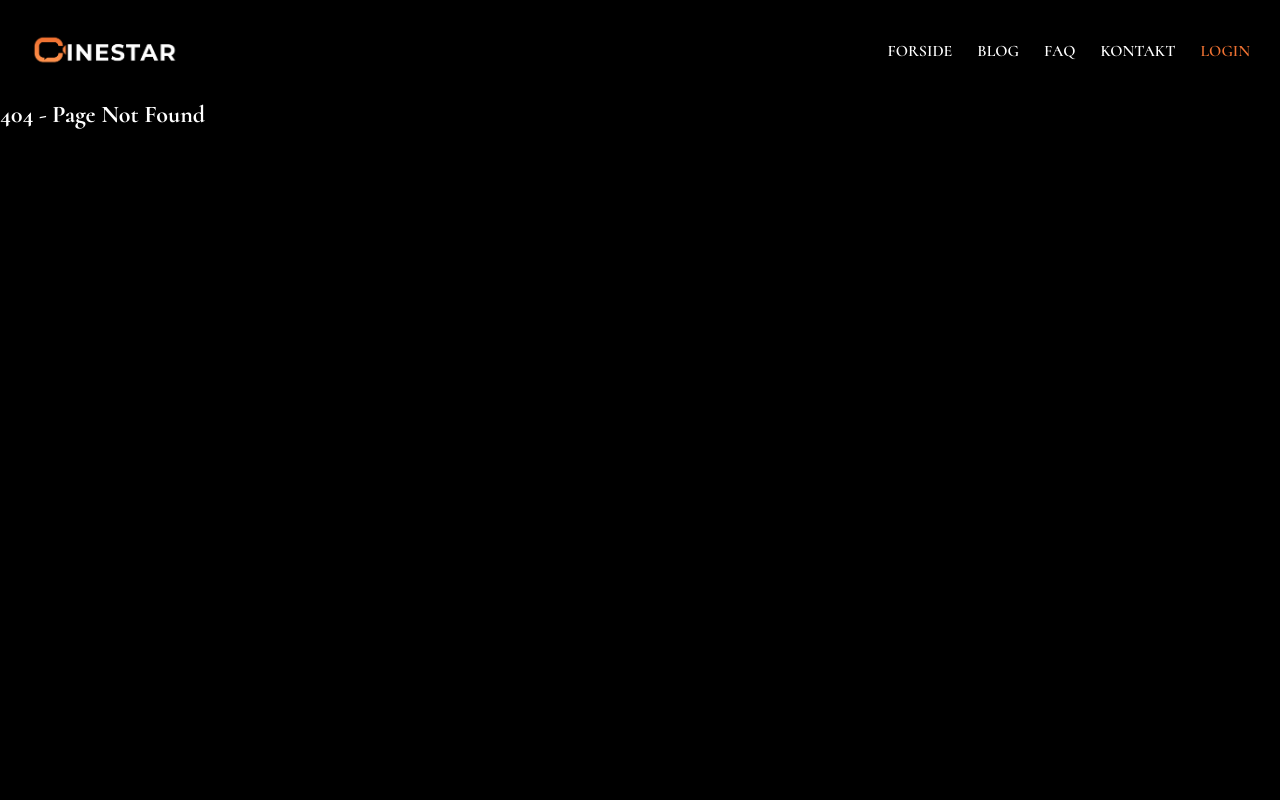
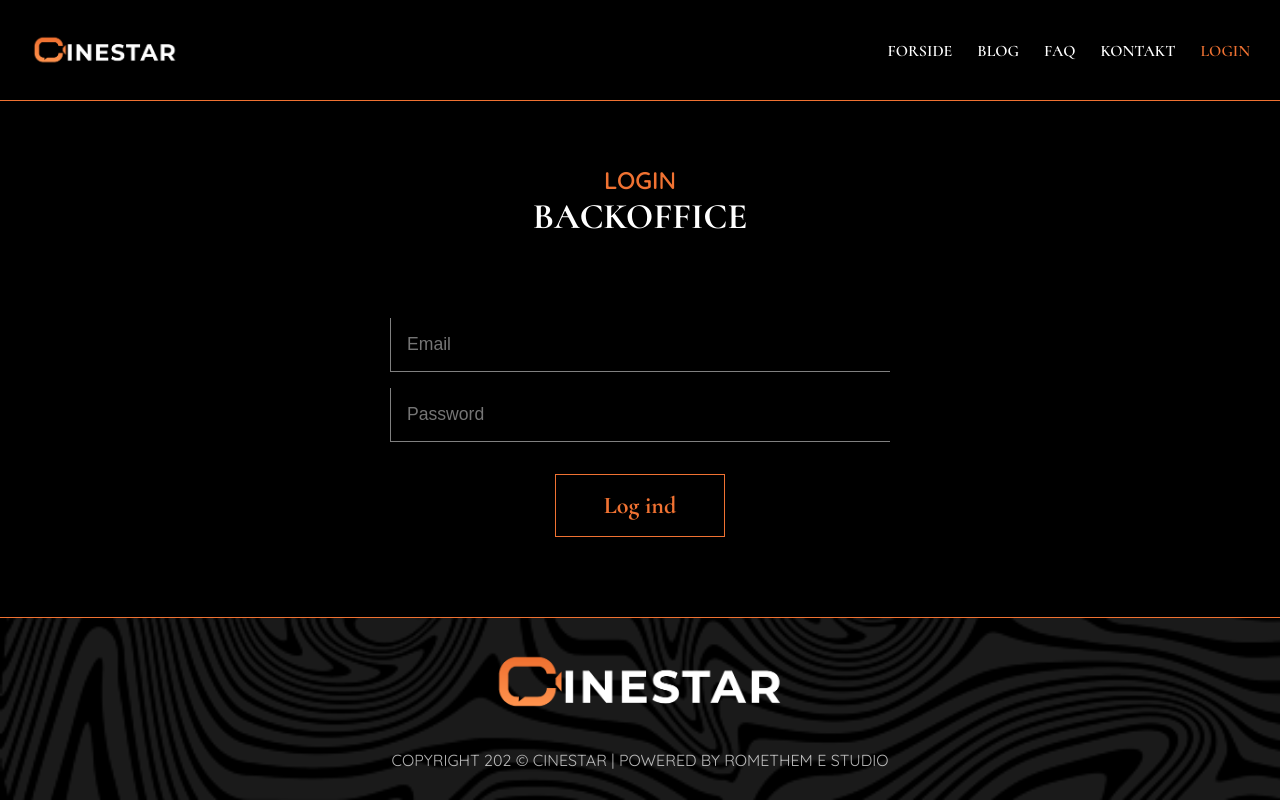
Before and after one commit to NikolajWeb/Cinestar, a React (Vite) app: page /login in a window 1280 px wide. Before the commit this address had no page. Built offline with nearby package versions, Linux system fonts and the light colour scheme.

Commit message:
add login sim

```diff
--- a/package.json
+++ b/package.json
@@ -14,7 +14,8 @@
     "react": "^19.3.1",
     "react-dom": "^19.3.1",
     "react-icons": "^5.7.0",
-    "react-router-dom": "^7.18.4"
+    "react-router-dom": "^7.18.4",
+    "yup": "^1.7.1"
   },
   "devDependencies": {
     "@types/react": "^19.3.0",
--- a/src/App.jsx
+++ b/src/App.jsx
@@ -10,6 +10,7 @@ import Home from "./pages/Home.jsx";
 import Blog from "./pages/Blog.jsx";
 import FAQ from "./pages/FAQ.jsx";
 import Contact from "./pages/Contact.jsx";
+import Login from "./pages/login/Login.jsx";
 
 import NotFound from "./pages/404.jsx";
 
@@ -24,10 +25,9 @@ import backofficeLoader from "./loaders/DataLoaders.jsx";
 function AppLayout() {
   const location = useLocation();
 
-  const isLoginPage = location.pathname === "/login";
   const isBackoffice = location.pathname === "/backoffice";
 
-  const minimalLayout = isLoginPage || isBackoffice;
+  const minimalLayout = isBackoffice;
 
   return (
     <main>
@@ -67,12 +67,12 @@ const router = createBrowserRouter([
         element: <Contact />,
       },
 
-      /* {
+      {
         path: "/login",
         element: <Login />,
       },
 
-      {
+      /* {
         path: "/backoffice",
         element: <Backoffice />,
         loader: backofficeLoader,
--- /dev/null
+++ b/src/pages/login/Login.jsx
@@ -0,0 +1,94 @@
+import { useState } from "react";
+import * as yup from "yup";
+
+import styles from "./Login.module.css";
+
+const loginSchema = yup.object({
+    email: yup
+        .string()
+        .email("Indtast en gyldig email")
+        .required("Email er påkrævet"),
+
+    password: yup
+        .string()
+        .required("Password er påkrævet"),
+});
+
+const Login = () => {
+    const [email, setEmail] = useState("");
+    const [password, setPassword] = useState("");
+    const [errors, setErrors] = useState({});
+
+    const handleSubmit = async (e) => {
+        e.preventDefault();
+
+        try {
+            await loginSchema.validate(
+                {
+                    email,
+                    password,
+                },
+                { abortEarly: false }
+            );
+
+            // Simulation af login
+            window.location.href = "/backoffice";
+        } catch (error) {
+            const validationErrors = {};
+
+            error.inner.forEach((err) => {
+                validationErrors[err.path] = err.message;
+            });
+
+            setErrors(validationErrors);
+        }
+    };
+
+    return (
+        <article className={styles.loginContainer}>
+            <div className={styles.title}>
+                <p>Login</p>
+                <h1>backoffice</h1>
+            </div>
+
+            <form
+                className={styles.loginForm}
+                onSubmit={handleSubmit}
+            >
+                <div>
+                    <input
+                        id="email"
+                        type="email"
+                        placeholder="Email"
+                        value={email}
+                        onChange={(e) => setEmail(e.target.value)}
+                    />
+
+                    {errors.email && (
+                        <p className={styles.error}>{errors.email}</p>
+                    )}
+                </div>
+
+                <div>
+                    <input
+                        id="password"
+                        type="password"
+                        placeholder="Password"
+                        value={password}
+                        onChange={(e) => setPassword(e.target.value)}
+                    />
+
+                    {errors.password && (
+                        <p className={styles.error}>{errors.password}</p>
+                    )}
+                </div>
+
+                <button type="submit">
+                    Log ind
+                </button>
+            </form>
+        </article>
+    );
+};
+
+export default Login;
--- /dev/null
+++ b/src/pages/login/Login.module.css
@@ -0,0 +1,105 @@
+.title {
+    text-transform: uppercase;
+    padding: 1.5rem 1rem;
+    font-size: 1.2rem;
+}
+
+.title p {
+    color: var(--color-primary);
+    font-weight: 600;
+}
+
+.loginForm {
+    padding: 1.5rem 1rem;
+    width: 100%;
+    box-sizing: border-box;
+}
+
+.loginForm input {
+    display: block;
+    width: 100%;
+    max-width: 100%;
+    box-sizing: border-box;
+    background-color: transparent;
+    border: none;
+    border-bottom: 1px solid grey;
+    border-left: 1px solid grey;
+    padding: 1rem;
+    font-size: 1rem;
+    color: gray;
+    margin-block: 1rem;
+
+}
+
+.loginForm button {
+    border: 1px solid var(--color-primary);
+    background-color: transparent;
+    color: var(--color-primary);
+    padding: 0.8rem 2rem;
+    font-size: 1.2rem;
+    max-width: 100%;
+    cursor: pointer;
+    margin-block: 1rem;
+}
+
+.error {
+    color: rgb(194, 72, 72);
+    text-align: left;
+}
+
+/* Tablet */
+@media (min-width: 768px) {
+    .title {
+        padding: 2rem;
+        font-size: 1.4rem;
+        text-align: center;
+    }
+
+    .loginContainer {
+        border-top: 1px solid var(--color-primary);
+        border-bottom: 1px solid var(--color-primary);
+        padding: 2rem;
+    }
+
+    .loginForm {
+        max-width: 600px;
+        margin-inline: auto;
+        padding: 2rem;
+        text-align: center;
+    }
+
+    .loginForm input {
+        font-size: 1.1rem;
+    }
+
+    .loginForm button {
+        font-size: 1.4rem;
+        padding: 1rem 3rem;
+    }
+}
+
+/* Desktop */
+@media (min-width: 1024px) {
+    .title {
+        text-align: center;
+        font-size: 1.5rem;
+    }
+
+    .loginContainer {
+        padding-block: 2rem;
+    }
+
+    .loginForm {
+        text-align: center;
+    }
+
+    .loginForm input {
+        max-width: 500px;
+        margin-inline: auto;
+    }
+
+    .loginForm button {
+        font-size: 1.5rem;
+        padding: 1rem 3rem;
+    }
+}
```
Also changed, not shown: 1 other file (tests, documents, lock files or other folders).
